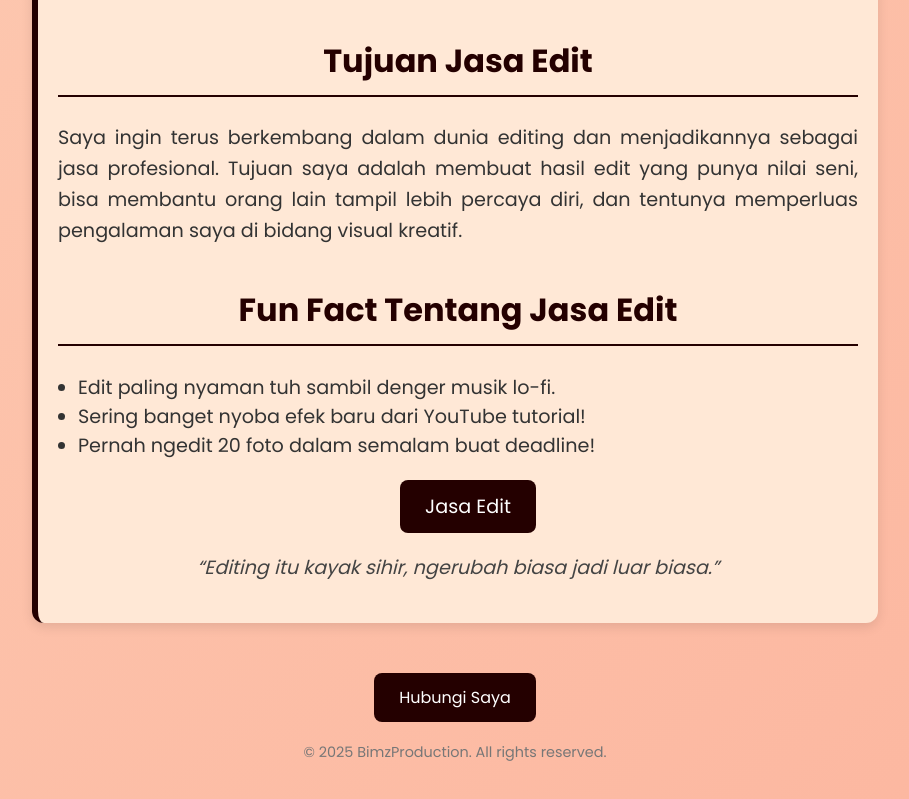
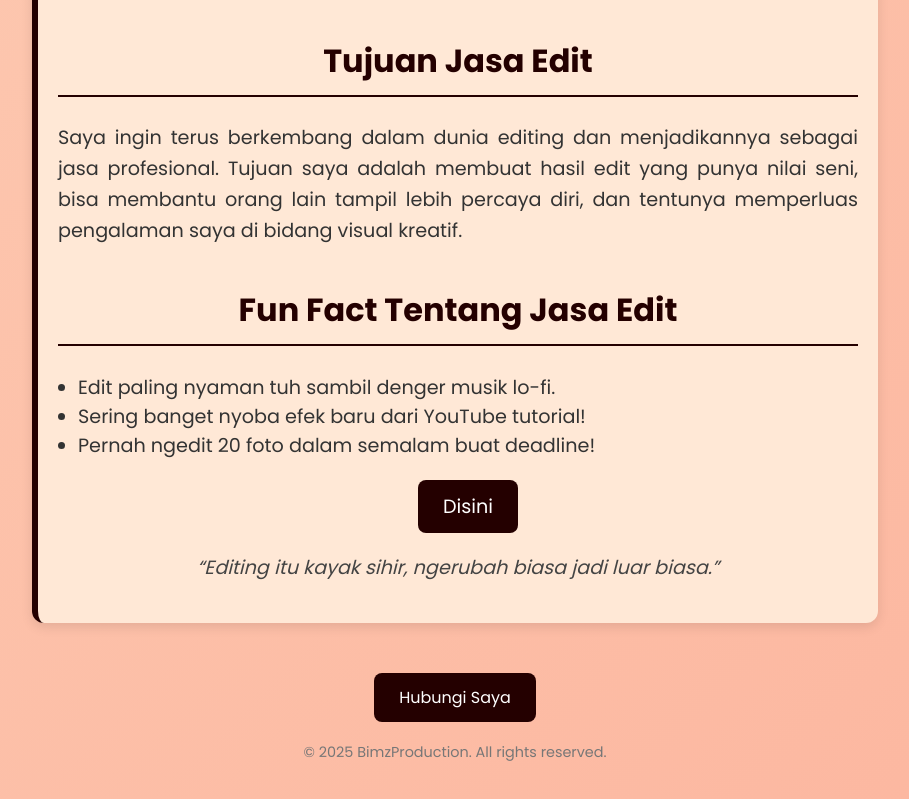
Before and after one commit to bimz700/Personal-Website, a plain HTML site: page index.html in a window 1280 px wide. Shown: the part 4552-5351 px from the top of the page, without its empty margins (185-1094 px from the left). Drawn offline with Linux system fonts and the light colour scheme; files that its build step writes are made by us from their sources; files whose address does not match are found by name.

Commit message:
index.html

```diff
--- a/index.html
+++ b/index.html
@@ -268,8 +268,8 @@
     <li>Edit paling nyaman tuh sambil denger musik lo-fi.</li>
     <li>Sering banget nyoba efek baru dari YouTube tutorial!</li>
     <li>Pernah ngedit 20 foto dalam semalam buat deadline!</li>
-    <a href="contact.html" style="display: block; text-align: center; margin: 20px auto 0; padding: 12px 25px; font-size: 1em; background-color: #240000; color: white; border-radius: 8px; text-decoration: none; width: fit-content; transition: all 0.3s ease;">
-      Jasa Edit
+    <a href="jasa.html" style="display: block; text-align: center; margin: 20px auto 0; padding: 12px 25px; font-size: 1em; background-color: #240000; color: white; border-radius: 8px; text-decoration: none; width: fit-content; transition: all 0.3s ease;">
+      Disini
     </a>
   </ul>
   <p class="fun-fact">“Editing itu kayak sihir, ngerubah biasa jadi luar biasa.”</p>
```
